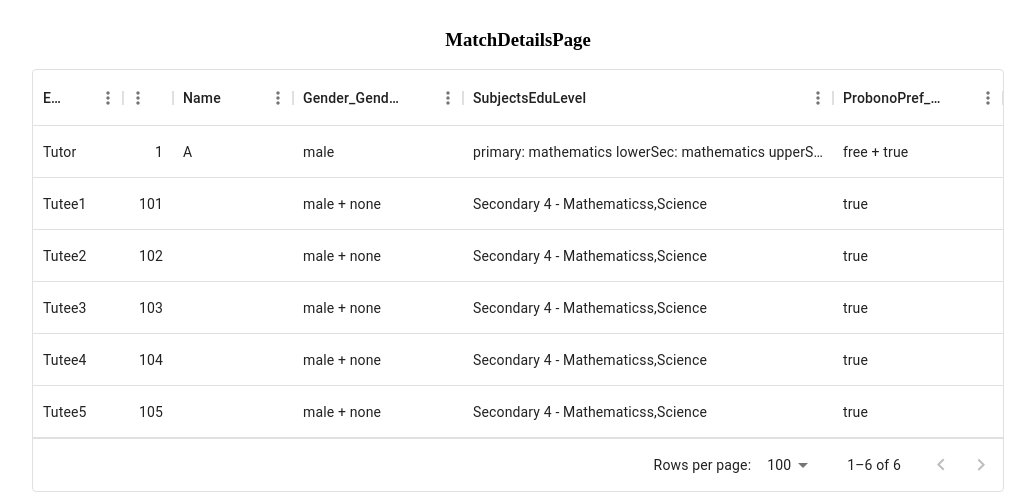
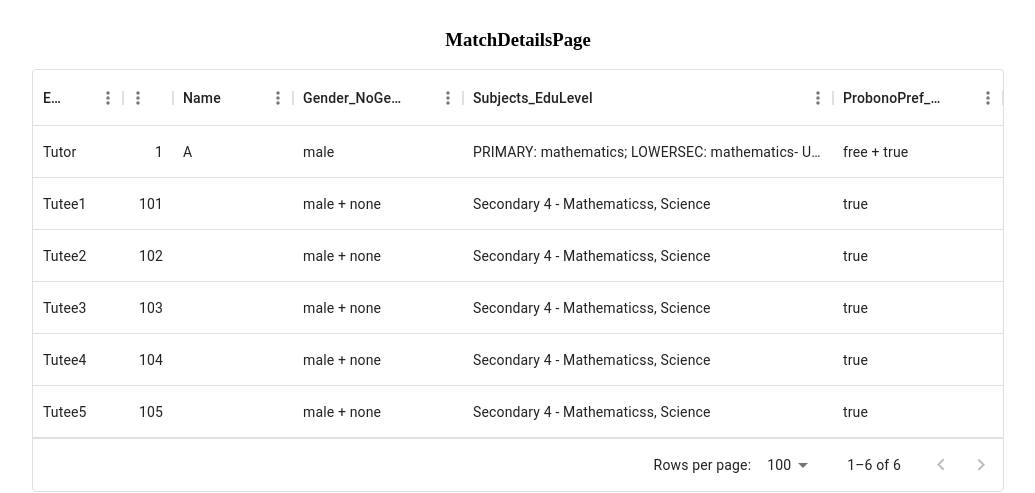
Before and after one commit to bettersg/edukit, a React (Vite) app: page /details in a window 1280 px wide. Shown: the part 236-729 px from the top of the page, without its empty margins (122-1157 px from the left). Built offline with nearby package versions, Linux system fonts and the light colour scheme.

Commit message:
Code for calculation of state of selectedTutorMatches

```diff
--- a/src/components/DataLoadForm.tsx
+++ b/src/components/DataLoadForm.tsx
@@ -3,6 +3,7 @@ import {useNavigate} from 'react-router-dom'
 import {useDispatch} from 'react-redux'
 import {matchesSummaryActions} from '../store/matchesSummarySlice'
 import {unmatchedTuteesActions} from "../store/unmatchedTuteesSlice"
+import {selectedTutorMatchesActions} from "../store/selectedTutorMatchesSlice"
 import {Stack, Button} from "@mui/material"
 
 const DataLoadForm = () => {
@@ -238,6 +239,8 @@ const DataLoadForm = () => {
     delete window.tuteeRawData
     dispatch(matchesSummaryActions.resetMatchesSummary())
     dispatch(unmatchedTuteesActions.resetUnmatchedTutees())
+    dispatch(selectedTutorMatchesActions.resetSelectedTutorMatches())
+    navigate("/")
  }
 
   return (
--- a/src/components/MainMatchingTable.tsx
+++ b/src/components/MainMatchingTable.tsx
@@ -10,7 +10,7 @@ const MainMatchingTable = () => {
     const dispatch = useDispatch()
     const matchingTable = useSelector((state)=>state.matchesSummary)
     const columns: GridColDef[] = [
-        { field: 'Tutor', headerName: 'Tutor', width: 130 },
+        { field: 'Tutor', headerName: 'Tutor_Name+Id', width: 130 },
         { field: 'Tutee1', headerName: 'Tutee-1', width: 70, type: 'number'},
         { field: 'Tutee2', headerName: 'Tutee-2', width: 70, type: 'number'},
         { field: 'Tutee3', headerName: 'Tutee-3', width: 70, type: 'number'},
@@ -29,10 +29,13 @@ const MainMatchingTable = () => {
         const tutee3 = window.tuteeRawData.find((row)=>(parseInt(row.index) === parseInt(params.row.Tutee3)))
         const tutee4 = window.tuteeRawData.find((row)=>(parseInt(row.index) === parseInt(params.row.Tutee4)))
         const tutee5 = window.tuteeRawData.find((row)=>(parseInt(row.index) === parseInt(params.row.Tutee5)))
-        // console.log(tutorIndex, tutee1, tutee2, tutee3, tutee4, tutee5)
-        // console.log(window.tutorRawData)
-        // console.log(window.tuteeRawData)
         console.log(tutor, tutee1, tutee2, tutee3, tutee4, tutee5)
+        const tuteeInfo = [tutee1, tutee2, tutee3, tutee4, tutee5]
+        const selectedTutorMatchesState = {
+          tutor: tutor,
+          tuteeInfo
+        }
+        dispatch(selectedTutorMatchesActions.updateSelectedTutorMatches(selectedTutorMatchesState))
         navigate("/details")
       }
 
--- a/src/pages/MatchDetailsPage.tsx
+++ b/src/pages/MatchDetailsPage.tsx
@@ -11,8 +11,8 @@ const MatchDetailsPage = () => {
     { field: 'Entity', headerName: 'Entity', width: 90 },
     { field: 'Index', headerName: 'Index', width: 20, type: 'number'},
     { field: 'Name', headerName: 'Name', width: 120, type: 'string'},
-    { field: 'Gender_GenderPref', headerName: 'Gender_GenderPref', width: 170, type: 'string'},
-    { field: 'SubjectsEduLevel', headerName: 'SubjectsEduLevel', width: 370, type: 'string'},
+    { field: 'Gender_GenderPref', headerName: 'Gender_NoGenderPref', width: 170, type: 'string'},
+    { field: 'SubjectsEduLevel', headerName: 'Subjects_EduLevel', width: 370, type: 'string'},
     { field: 'ProbonoPref_FinAid', headerName: 'ProbonoPref_FinAid', width: 170, type: 'string'},
   ];
   const rowsTutees = selectedTutorMatches.tuteeInfo.map((tutee, idx)=>{
@@ -21,12 +21,12 @@ const MatchDetailsPage = () => {
     Entity: ("Tutee"+String(idx+1)),
     Index: tutee.index,
     Name: tutee.name,
-    Gender_GenderPref: (tutee.gender+" + "+tutee.tutorgenderPref),
-    SubjectsEduLevel: (tutee.educationLevel +" - " +String(tutee.subjects)),
-    ProbonoPref_FinAid: (tutee.onAid)
+    Gender_GenderPref: (tutee.gender+" + "+tutee.noGenderPref),
+    SubjectsEduLevel: (tutee.educationLevel +" - " +String(tutee.subj)),
+    ProbonoPref_FinAid: (tutee.financialAid)
   }})
   const rows = [
-    {id: 0, Entity: "Tutor", Index:selectedTutorMatches.tutor.index, Name:selectedTutorMatches.tutor.name, Gender_GenderPref: selectedTutorMatches.tutor.gender, SubjectsEduLevel: ("primary: " + String(selectedTutorMatches.tutor.primarySubjects) + "   lowerSec: " + String(selectedTutorMatches.tutor.lowerSecSubjects)+ "   upperSec: " + String(selectedTutorMatches.tutor.upperSecSubjects)+ "   jc: " + String(selectedTutorMatches.tutor.jcSubjects)+ "   ib: " + String(selectedTutorMatches.tutor.ibSubjects)), ProbonoPref_FinAid: (selectedTutorMatches.tutor.probonoPref + "  +  " + selectedTutorMatches.tutor.teachUnaided)},
+    {id: 0, Entity: "Tutor", Index:selectedTutorMatches.tutor.index, Name:selectedTutorMatches.tutor.name, Gender_GenderPref: selectedTutorMatches.tutor.gender, SubjectsEduLevel: ("PRIMARY: " + String(selectedTutorMatches.tutor.priSubj) + ";   LOWERSEC: " + String(selectedTutorMatches.tutor.lowerSecSubj)+ "-   UPPERSEC: " + String(selectedTutorMatches.tutor.upperSecSubj)+ "   JC: " + String(selectedTutorMatches.tutor.jcSubj)+ "   IB: " + String(selectedTutorMatches.tutor.ibSubj)), ProbonoPref_FinAid: (selectedTutorMatches.tutor.probonoPref + "  +  " + selectedTutorMatches.tutor.teachUnaided)},
     ...rowsTutees
   ]
   return (
--- a/src/pages/OverviewPage.tsx
+++ b/src/pages/OverviewPage.tsx
@@ -7,7 +7,7 @@ const OverviewPage = () => {
   return (
     <Stack direction="column">
      <MainMatchingTable/>
-     <MissingTuteeTable/>
+     {/* <MissingTuteeTable/>  */}
     </Stack>
   )
 }
--- a/src/store/selectedTutorMatchesSlice.ts
+++ b/src/store/selectedTutorMatchesSlice.ts
@@ -1,12 +1,12 @@
 // @ts-nocheck
 import {createSlice} from '@reduxjs/toolkit'
 const initialState = {
-    tutor: {index:1, name:"A", gender:"male", probonoPref: "free", teachUnaided: true, streamPref:["NA","NT","Express","IP","IB"], primarySubjects:["mathematics"], lowerSecSubjects:["mathematics"],upperSecSubjects:["mathematics"], jcSubjects:["mathematics"], ibSubjects:["mathematics"], hrsPerWeek: 6},
-    tuteeInfo: [{index:101, gender:"male",tutorgenderPref:"none", educationLevel:"Secondary 4", acadStream:"Express", subjects:["Mathematicss","Science"], onAid:true},
-    {index:102, gender:"male",tutorgenderPref:"none", educationLevel:"Secondary 4", acadStream:"Express", subjects:["Mathematicss","Science"], onAid:true},
-    {index:103, gender:"male",tutorgenderPref:"none", educationLevel:"Secondary 4", acadStream:"Express", subjects:["Mathematicss","Science"], onAid:true},
-    {index:104, gender:"male",tutorgenderPref:"none", educationLevel:"Secondary 4", acadStream:"Express", subjects:["Mathematicss","Science"], onAid:true},
-    {index:105, gender:"male",tutorgenderPref:"none", educationLevel:"Secondary 4", acadStream:"Express", subjects:["Mathematicss","Science"], onAid:true}],
+    tutor: {index:1, name:"A", gender:"male", probonoPref: "free", teachUnaided: true, streamPref:["NA","NT","Express","IP","IB"], priSubj:["mathematics"], lowerSecSubj:["mathematics"],upperSecSubj:["mathematics"], jcSubj:["mathematics"], ibSubj:["mathematics"], hrsPerWeek: 6},
+    tuteeInfo: [{index:101, gender:"male",noGenderPref:"none", educationLevel:"Secondary 4", stream:"Express", subj:"Mathematicss, Science", financialAid:true},
+    {index:102, gender:"male",noGenderPref:"none", educationLevel:"Secondary 4", stream:"Express", subj:"Mathematicss, Science", financialAid:true},
+    {index:103, gender:"male",noGenderPref:"none", educationLevel:"Secondary 4", stream:"Express", subj:"Mathematicss, Science", financialAid:true},
+    {index:104, gender:"male",noGenderPref:"none", educationLevel:"Secondary 4", stream:"Express", subj:"Mathematicss, Science", financialAid:true},
+    {index:105, gender:"male",noGenderPref:"none", educationLevel:"Secondary 4", stream:"Express", subj:"Mathematicss, Science", financialAid:true}],
 }
 
 const selectedTutorMatchesSlice = createSlice({
@@ -15,6 +15,9 @@ const selectedTutorMatchesSlice = createSlice({
     reducers : {
         updateSelectedTutorMatches: (state, action) => {
             return {...action.payload}
+        },
+        resetSelectedTutorMatches: (state, action)=>{
+            return initialState
         }
     }
 })
```
